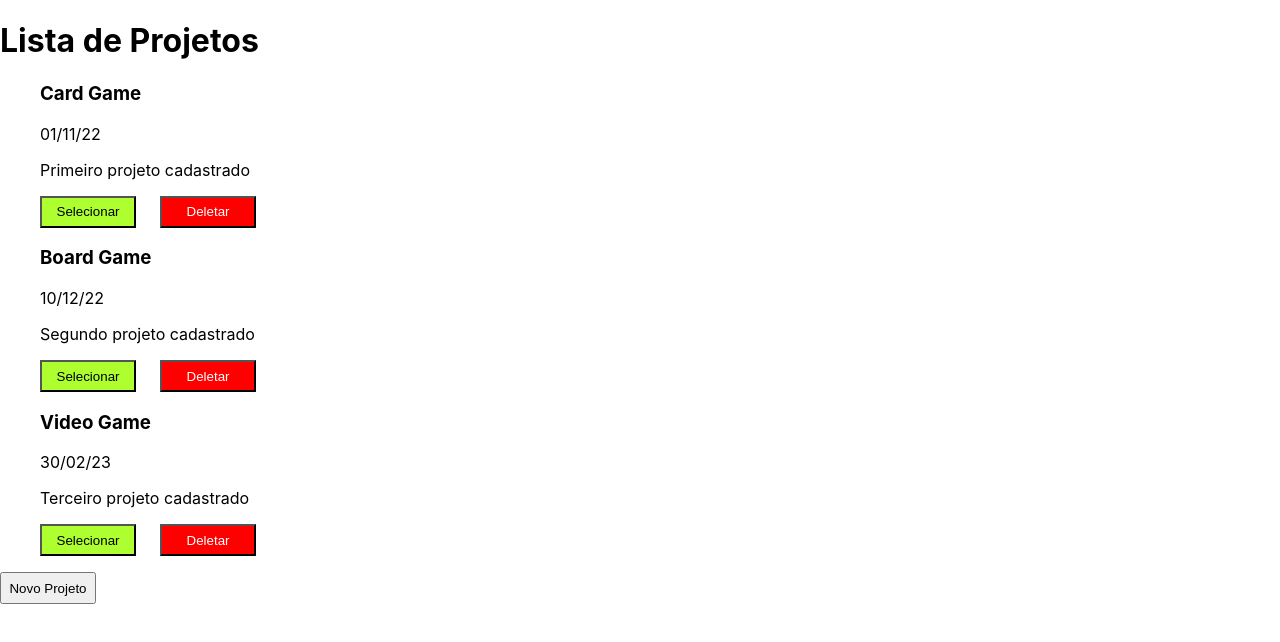
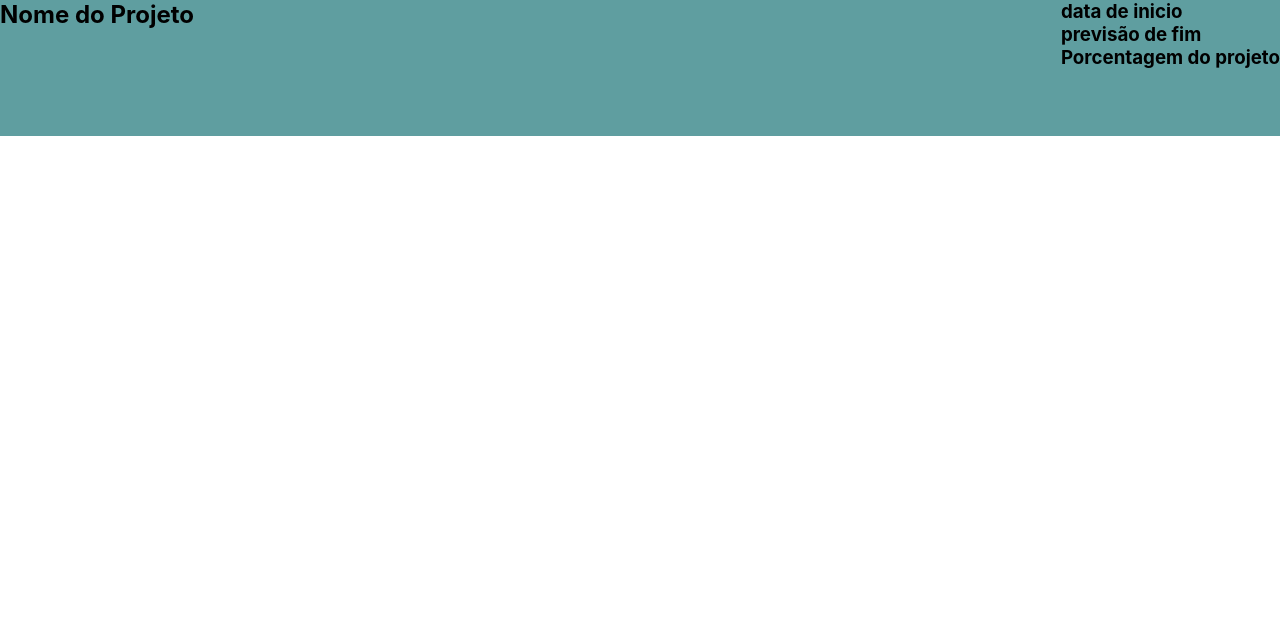
Before and after one commit to OliveiraBRE/sistema-gerenciamento-processos-front-pit2, a React (Create React App) app: page / in a window 1280 px wide. Shown: the top 642 px of the page. Built offline with nearby package versions, Linux system fonts and the light colour scheme.

Commit message:
build: side bar

```diff
--- a/src/App.js
+++ b/src/App.js
@@ -1,5 +1,6 @@
 import React from "react";
 import ProjectList from "./PROJECT/ProjectList";
+import Painel from "./PAINEL/Painel";
 
 const projects = [
   {name: "Card Game", id: 1, date: '01/11/22', description: "Primeiro projeto cadastrado"},
@@ -10,7 +11,8 @@ const projects = [
 function App() {
   return (
     <div>
-      <ProjectList projects={projects}/>
+      {/* <ProjectList projects={projects}/> */}
+      <Painel />
     </div>
   );
 }
--- /dev/null
+++ b/src/PAINEL/Painel.js
@@ -0,0 +1,12 @@
+import React, { Fragment } from "react";
+import SideBar from "./SideBar";
+
+const Painel = () => {
+  return(
+    <Fragment>
+      <SideBar/>
+    </Fragment>
+  );
+}
+
+export default Painel;
--- /dev/null
+++ b/src/PAINEL/SideBar.css
@@ -0,0 +1,38 @@
+.side-bar {
+  width: 100vw;
+  height: 17vh;
+  display: flex;
+  justify-content: space-between;
+  background-color: cadetblue;
+}
+
+side-bar__title,
+side-bar__info {
+  flex: 1;
+}
+
+side-bar__title {
+  width: 50vw;
+  height: inherit;
+  background-color: blueviolet;
+}
+/*
+
+side-bar__title,
+h2 {
+  height: 10vh;
+  justify-content: center;
+  color: #fff;
+}
+
+h3 {
+  height: 8vh;
+  padding: .7rem 0 .7rem .7rem;
+  border: .01rem solid #ccc;
+  color: #ccc;
+} */
+
+
+
+/* h3:first-child {
+} */
--- /dev/null
+++ b/src/PAINEL/SideBar.js
@@ -0,0 +1,20 @@
+import React from "react";
+
+import './SideBar.css';
+
+const SideBar = () => {
+  return <div className="side-bar">
+    <div className="side-bar__title">
+      <h2>Nome do Projeto</h2>
+    </div>
+    <div className="side-bar__info">
+      <ul>
+        <li><h3>data de inicio</h3></li>
+        <li><h3>previsão de fim</h3></li>
+        <li><h3>Porcentagem do projeto</h3></li>
+      </ul>
+    </div>
+  </div>
+}
+
+export default SideBar;
--- a/src/index.css
+++ b/src/index.css
@@ -1,3 +1,8 @@
+* {
+  margin: 0;
+  padding: 0;
+  box-sizing: border-box;
+}
 body {
   margin: 0;
   font-family: -apple-system, BlinkMacSystemFont, 'Segoe UI', 'Roboto', 'Oxygen',
```
Also changed, not shown: src/PAINEL/Painel.css (added).
